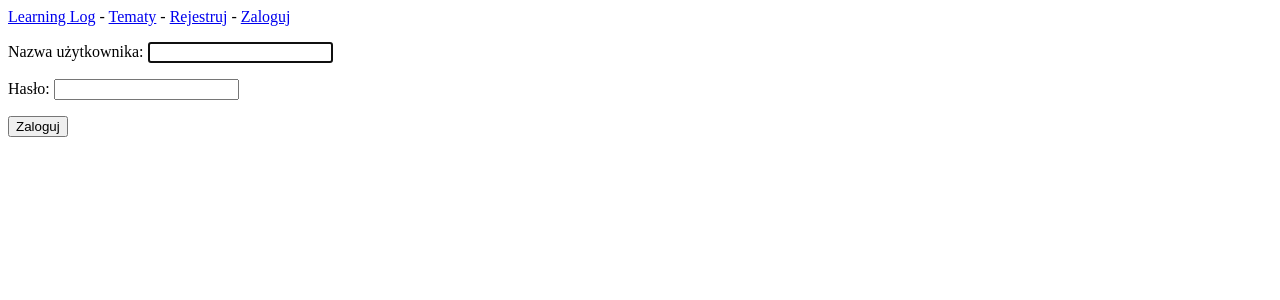
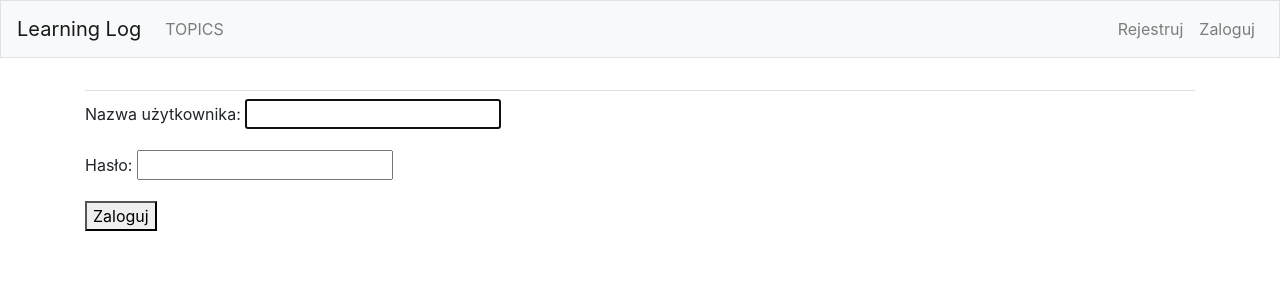
Before and after one commit to 0xbm/Learning_Log, a Django app: page /users/login/?next=/edit_entry/1/ in a window 1280 px wide. Shown: the top 300 px of the page. Run offline with Django 4.2, Linux system fonts and the light colour scheme; some libraries are stand-ins or nearby versions.

Commit message:
add bootstrap Novbar template

```diff
--- a/learning_log/learning_logs/templates/learning_logs/base.html
+++ b/learning_log/learning_logs/templates/learning_logs/base.html
@@ -1,13 +1,54 @@
-<p>
-  <a href="{% url 'learning_logs:index' %}">Learning Log</a> -
-  <a href ="{% url 'learning_logs:topics' %}">Tematy</a> -
-  {% if user.is_authenticated %}
-    Witaj, {{ user.username }}.
-    <a href="{% url 'users:logout' %}">Wyloguj</a>
-  {% else %}
-    <a href="{% url 'users:register' %}">Rejestruj</a> -
-    <a href="{% url 'users:login' %}">Zaloguj</a>
-  {% endif %}
-</p>
+{% load bootstrap4 %}
 
-{% block content %} {% endblock content %}
+<!DOCTYPE html>
+<html>
+  <head>
+    <meta charset="utf-8">
+    <meta http-equiv="X-UA-Compatible" content="IE=edge">
+    <meta name="viewport" content=
+    "width=device-width, initial-scale=1">
+    <title>Learning Log</title>
+    {% bootstrap_css %}
+    {% bootstrap_javascript jquery='full'%}
+  </head>
+<body>
+  <nav class=
+  "navbar navbar-expand-md navbar-light bg-light mb-4 border">
+    <a class="navbar-brand" href=
+    "{% url 'learning_logs:index' %}">Learning Log</a>
+    <div class="collapse navbar-collapse" id="navbarCollapse">
+      <ul class="navbar-nav mr-auto">
+        <li class="nav-item">
+          <a class="nav-link" href=
+          "{% url 'learning_logs:topics' %}">TOPICS</a>
+        </li>
+      </ul>
+      <ul class="navbar-nav ml-auto">
+        {% if user.is_authenticated %}
+        <li class="nav-item"><span class="navbar-text">Witaj, {{
+        user.username }}.</span></li>
+        <li class="nav-item">
+          <a class="nav-link" href=
+          "{% url 'users:logout' %}">Wyloguj</a>
+        </li>{% else %}
+        <li class="nav-item">
+          <a class="nav-link" href=
+          "{% url 'users:register' %}">Rejestruj</a>
+        </li>
+        <li class="nav-item">
+          <a class="nav-link" href=
+          "{% url 'users:login' %}">Zaloguj</a>
+        </li>{% endif %}
+      </ul>
+    </div>
+  </nav>
+  <main role="main" class="container">
+    <div class="pb-2 mb-2 border-bottom">
+      {% block page_header %}{% endblock page_header %}
+    </div>
+    <div>
+      {% block content %}{% endblock content %}
+    </div>
+  </main>
+</body>
+</html>
```
